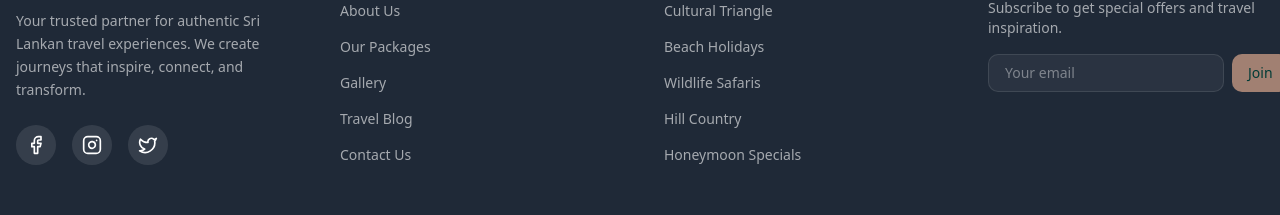
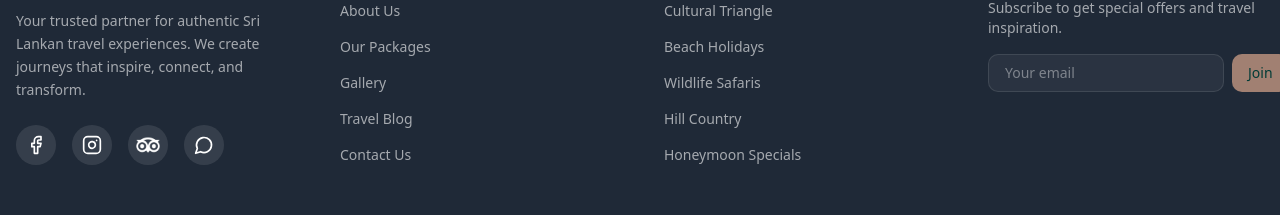
Before and after one commit to yasindu-tech/ceylon-rs-tours, a Next.js app: page / in a window 1280 px wide. Shown: the part 6619-6834 px from the top of the page. Built offline with nearby package versions, Linux system fonts and the light colour scheme.

Commit message:
feat: Update footer social links to include TripAdvisor and WhatsApp, adding new icons and related styling.

```diff
--- a/components/footer.tsx
+++ b/components/footer.tsx
@@ -1,6 +1,6 @@
 import Link from "next/link"
 import Image from "next/image"
-import { Facebook, Instagram, Twitter } from "lucide-react"
+import { Facebook, Instagram, Twitter, MessageCircle } from "lucide-react"
 
 export function Footer() {
   return (
@@ -28,22 +28,39 @@ export function Footer() {
             </p>
             <div className="flex gap-4">
               <Link
-                href="#"
-                className="w-10 h-10 rounded-full bg-white/10 flex items-center justify-center hover:bg-luxvio-teal transition-colors"
+                href="https://www.facebook.com/share/1C4uJhoejP/?mibextid=wwXIfr"
+                target="_blank"
+                className="w-10 h-10 rounded-full bg-white/10 flex items-center justify-center hover:bg-luxvio-gold transition-colors"
               >
                 <Facebook className="w-5 h-5" />
               </Link>
               <Link
-                href="#"
-                className="w-10 h-10 rounded-full bg-white/10 flex items-center justify-center hover:bg-luxvio-teal transition-colors"
+                href="https://www.instagram.com/luxvio_ceylon?utm_source=ig_web_button_share_sheet&igsh=ZDNlZDc0MzIxNw=="
+                target="_blank"
+                className="w-10 h-10 rounded-full bg-white/10 flex items-center justify-center hover:bg-luxvio-gold transition-colors"
               >
                 <Instagram className="w-5 h-5" />
               </Link>
               <Link
-                href="#"
-                className="w-10 h-10 rounded-full bg-white/10 flex items-center justify-center hover:bg-luxvio-teal transition-colors"
+                href="https://www.tripadvisor.com/Attraction_Review-g297896-d34040771-Reviews-Luxvio_Ceylon-Galle_Galle_District_Southern_Province.html"
+                target="_blank"
+                className="w-10 h-10 rounded-full bg-white/10 flex items-center justify-center hover:bg-luxvio-gold transition-colors p-2"
               >
-                <Twitter className="w-5 h-5" />
+                <div className="relative w-full h-full">
+                  <Image
+                    src="/tripadvisor.png"
+                    alt="TripAdvisor"
+                    fill
+                    className="object-contain invert brightness-0"
+                  />
+                </div>
+              </Link>
+              <Link
+                href="https://wa.me/94717777959"
+                target="_blank"
+                className="w-10 h-10 rounded-full bg-white/10 flex items-center justify-center hover:bg-luxvio-gold transition-colors"
+              >
+                <MessageCircle className="w-5 h-5" />
               </Link>
             </div>
           </div>
```
Also changed, not shown: public/tripadvisor.png (added).
